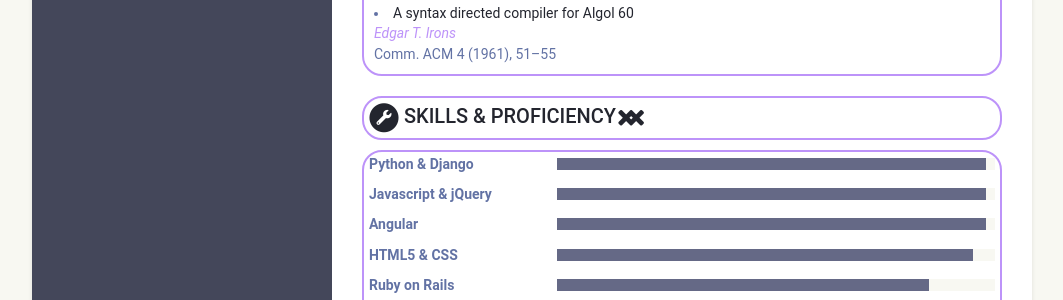
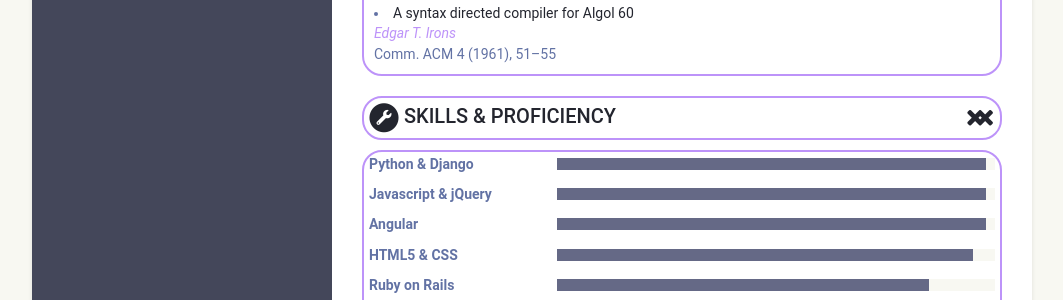
Before and after one commit to RicardoUAMmx/webcode, a Jekyll site: the page built from index.html, in a window 1280 px wide and 900 px high, scrolled down 2370 px. Shown: the part 298-598 px from the top of the window, without its empty margins (108-1171 px from the left). Built offline with Jekyll 4.4.1, drawn with Linux system fonts in a browser that asks for light colours.

Commit message:
experimental cv-theme

```diff
--- a/_includes/skills.html
+++ b/_includes/skills.html
@@ -3,7 +3,7 @@
 <section class="skills-section section">
 
   <div class="section-line">
-	<div class="section-box-b">
+	<div class="section-box-a">
 	  <h2 class="section-title">
 		<span class="fa-stack fa-xs">
 		  <i class="fas fa-circle fa-stack-2x"></i>
@@ -12,7 +12,7 @@
 		{{ skills.title }}
 	  </h2>
 	</div>
-	<div class="section-box-a">
+	<div class="section-box-b">
 	  <h2 class="section-title">
 		<span class="fa-stack fa-xs">
 		  <i class="fas fa-chevron-down fa-stack-2x"></i>
```
